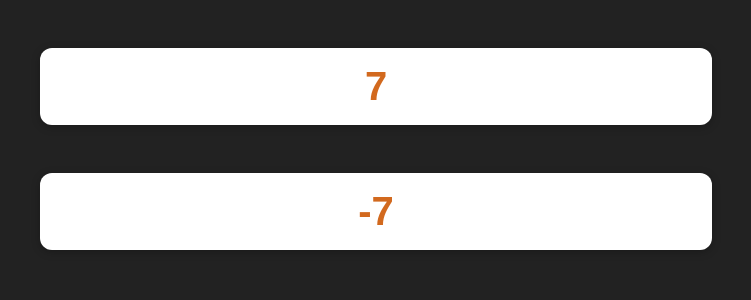
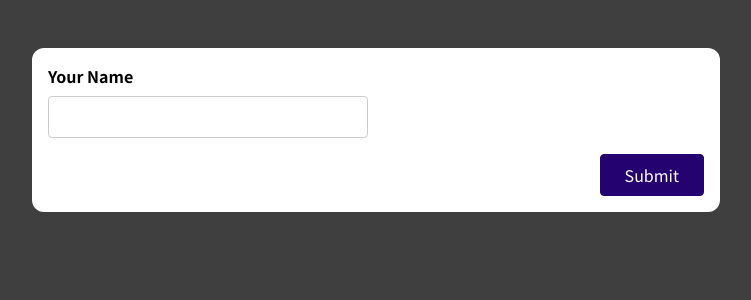
Before and after one commit to ashaytiwari/React-Query, a React (Create React App) app: page / in a window 1280 px wide. Shown: the top 300 px of the page, without its empty margins (264-1015 px from the left). Built offline with nearby package versions, Linux system fonts and the light colour scheme.

Commit message:
feat: Single input form handling

```diff
--- a/src/App.js
+++ b/src/App.js
@@ -1,13 +1,10 @@
-import React from 'react';
-import BackwardCounter from './components/BackwardCounter';
-import ForwardCounter from './components/ForwardCounter';
+import SimpleInput from './components/SimpleInput';
 
 function App() {
   return (
-    <React.Fragment>
-      <ForwardCounter />
-      <BackwardCounter />
-    </React.Fragment>
+    <div className="app">
+      <SimpleInput />
+    </div>
   );
 }
 
--- a/src/components/BackwardCounter.js
+++ /dev/null
@@ -1,11 +0,0 @@
-import useCounter from "../hooks/use-counter";
-
-import Card from "./Card";
-
-const BackwardCounter = () => {
-  const counter = useCounter(false);
-
-  return <Card>{counter}</Card>;
-};
-
-export default BackwardCounter;
--- a/src/components/Card.js
+++ /dev/null
@@ -1,7 +0,0 @@
-import classes from './Card.module.css';
-
-const Card = (props) => {
-  return <div className={classes.card}>{props.children}</div>;
-};
-
-export default Card;
--- a/src/components/Card.module.css
+++ /dev/null
@@ -1,12 +0,0 @@
-.card {
-  max-width: 40rem;
-  margin: 3rem auto;
-  background-color: white;
-  padding: 1rem;
-  border-radius: 12px;
-  box-shadow: 0 2px 8px rgba(0, 0, 0, 0.25);
-  text-align: center;
-  font-size: 2.5rem;
-  font-weight: bold;
-  color: chocolate;
-}
--- a/src/components/ForwardCounter.js
+++ /dev/null
@@ -1,11 +0,0 @@
-import useCounter from "../hooks/use-counter";
-
-import Card from "./Card";
-
-const ForwardCounter = () => {
-  const counter = useCounter(true);
-
-  return <Card>{counter}</Card>;
-};
-
-export default ForwardCounter;
--- /dev/null
+++ b/src/components/SimpleInput.js
@@ -0,0 +1,54 @@
+import { useState } from "react";
+
+const SimpleInput = (props) => {
+  const [name, setName] = useState("");
+  const [isNameTouched, setIsNameTouched] = useState(false);
+
+  const isNameValid = name.trim() !== "";
+  const inputClassName =
+    !isNameValid && isNameTouched ? "form-control invalid" : "form-control";
+
+  const nameChangeHandler = (e) => {
+    setName(e.target.value);
+  };
+
+  const nameInputBlur = () => {
+    setIsNameTouched(true);
+  };
+
+  const formSubmitHandler = (e) => {
+    e.preventDefault();
+    setIsNameTouched(true);
+
+    if (!isNameValid) {
+      return;
+    }
+
+    console.log(name);
+    setName("");
+    setIsNameTouched(false);
+  };
+
+  return (
+    <form>
+      <div className={inputClassName}>
+        <label htmlFor="name">Your Name</label>
+        <input
+          type="text"
+          id="name"
+          value={name}
+          onChange={nameChangeHandler}
+          onBlur={nameInputBlur}
+        />
+        {!isNameValid && isNameTouched && (
+          <p className="error-text">Name must not be empty</p>
+        )}
+      </div>
+      <div className="form-actions">
+        <button onClick={formSubmitHandler}>Submit</button>
+      </div>
+    </form>
+  );
+};
+
+export default SimpleInput;
--- a/src/hooks/use-counter.js
+++ /dev/null
@@ -1,19 +0,0 @@
-import { useState, useEffect } from "react";
-
-const useCounter = (isForward) => {
-  const [counter, setCounter] = useState(0);
-
-  useEffect(() => {
-    const interval = setInterval(() => {
-      setCounter((prevCounter) =>
-        isForward ? prevCounter + 1 : prevCounter - 1
-      );
-    }, 1000);
-
-    return () => clearInterval(interval);
-  }, [isForward]);
-
-  return counter;
-};
-
-export default useCounter;
--- a/src/index.css
+++ b/src/index.css
@@ -1,52 +1,102 @@
+@import url('https://fonts.googleapis.com/css2?family=Noto+Sans+JP:wght@400;700&display=swap');
+
+* {
+  box-sizing: border-box;
+}
+
+html {
+  font-family: 'Noto Sans JP', sans-serif;
+}
+
 body {
   margin: 0;
-  font-family: sans-serif;
-  background: #222;
-  color: #ddd;
-  text-align: center;
+  background-color: #3f3f3f;
 }
-.App {
-  width: 960px;
-  margin: 0 auto;
+
+.app {
+  width: 90%;
+  max-width: 43rem;
+  padding: 1rem;
+  border-radius: 12px;
+  background-color: white;
+  margin: 3rem auto;
 }
-h1 {
-  color: #ffff57;
-  font-size: 4em;
-  letter-spacing: 2px;
+
+.form-control {
+  margin-bottom: 1rem;
 }
+
+.form-control input,
+.form-control label {
+  display: block;
+}
+
+.form-control label {
+  font-weight: bold;
+  margin-bottom: 0.5rem;
+}
+
+.form-control input,
+.form-control select {
+  font: inherit;
+  padding: 0.5rem;
+  border-radius: 4px;
+  border: 1px solid #ccc;
+  width: 20rem;
+  max-width: 100%;
+}
+
+.form-control input:focus {
+  outline: none;
+  border-color: #240370;
+  background-color: #e0d4fd;
+}
+
+.control-group {
+  display: flex;
+  column-gap: 1rem;
+  flex-wrap: wrap;
+}
+
+.control-group .form-control {
+  min-width: 15rem;
+  flex: 1;
+}
+
 button {
-  margin: 0 10px;
-  background: transparent;
-  border: 3px solid #ccc;
-  border-radius: 20px;
-  padding: 10px;
-  color: #ccc;
-  font-size: 1.2em;
+  font: inherit;
+  background-color: #240370;
+  color: white;
+  border: 1px solid #240370;
+  padding: 0.5rem 1.5rem;
+  border-radius: 4px;
   cursor: pointer;
-  outline: none;
 }
-button:hover {
-  color: #fff;
-  border-color: #fff;
+
+button:hover,
+button:active {
+  background-color: #33059e;
+  border-color: #33059e;
 }
-.content {
-  text-align: left;
+
+.form-actions {
+  text-align: right;
 }
-.card {
-  padding: 8px 16px;
-  background: #1b1b1b;
-  margin: 16px 0;
-  border-radius: 20px;
+
+.form-actions button {
+  margin-left: 1rem;
 }
-.card p {
-  margin: 6px 0;
-  color: #999;
+
+.invalid input {
+  border: 1px solid #b40e0e;
+  background-color: #fddddd;
 }
-.card h3 {
-  margin: 10px 0;
-  color: #ffff57;
+
+.invalid input:focus {
+  border-color: #ff8800;
+  background-color: #fbe8d2;
 }
-button:disabled {
-  opacity: 0.2;
-  cursor: not-allowed;
+
+.error-text {
+  color: #b40e0e;
 }
```
Also changed, not shown: src/components/BasicForm.js (added, +25 -0 lines).
